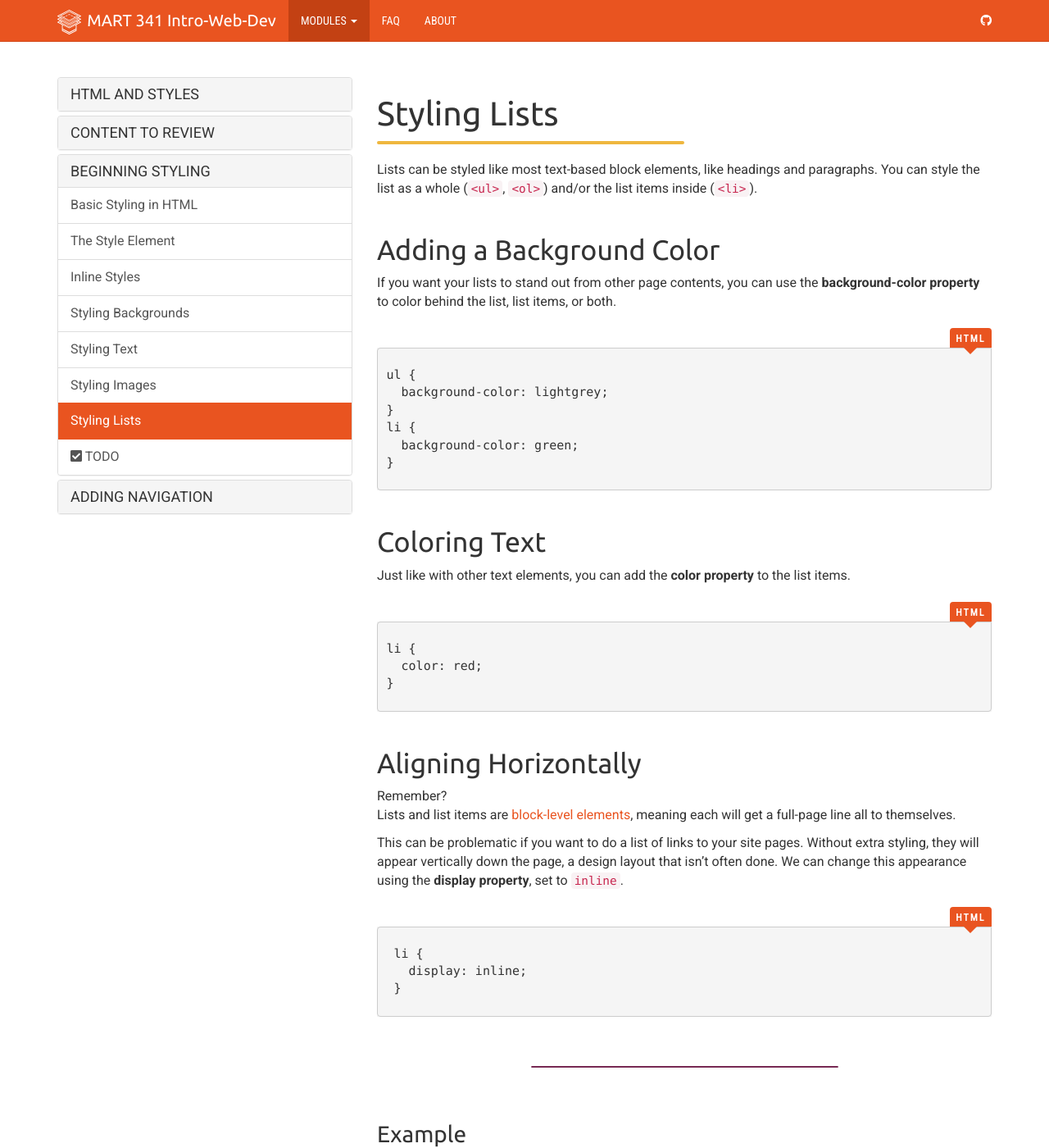
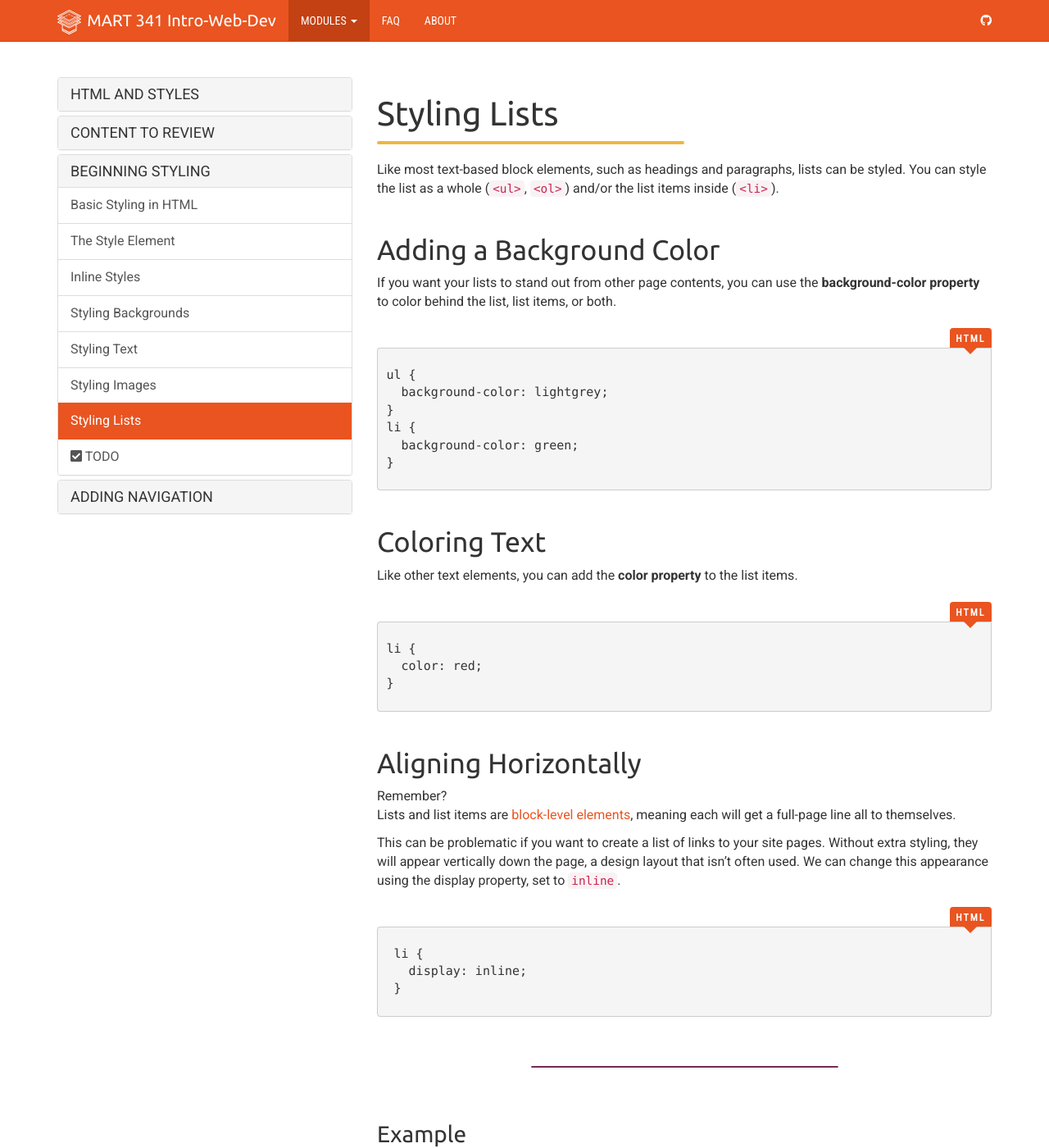
Before and after one commit to Montana-Media-Arts/webDesignFall2024, a Jekyll site: the page built from _docs/topic-08/02-intro-style/page-07.md, in a window 1280 px wide and 1400 px high. Shown: the whole window at 82% size. Built offline with Jekyll 4.4.1, drawn with Linux system fonts in a browser that asks for light colours; nearby versions of some CDN libraries; some of the changed text lies outside the part shown.

Commit message:
Update page-07.md

```diff
--- a/_docs/topic-08/02-intro-style/page-07.md
+++ b/_docs/topic-08/02-intro-style/page-07.md
@@ -6,7 +6,7 @@ permalink: /topic-08/basic-styling-lists/
 
 <div class="divider-heading"></div>
 
-Lists can be styled like most text-based block elements, like headings and paragraphs. You can style the list as a whole (`<ul>`, `<ol>`) and/or the list items inside (`<li>`).
+Like most text-based block elements, such as headings and paragraphs, lists can be styled. You can style the list as a whole (`<ul>`, `<ol>`) and/or the list items inside (`<li>`).
 
 
 ## Adding a Background Color
@@ -26,7 +26,7 @@ li {
 
 
 ## Coloring Text
-Just like with other text elements, you can add the **color property** to the list items.
+Like other text elements, you can add the **color property** to the list items.
 
 <div class="code-heading">
   <span class="html">HTML</span>
@@ -44,7 +44,7 @@ li {
 Lists and list items are <a href="../../topic-05/extra-markup#block-level" target="_blank">block-level elements</a>, meaning each will get a full-page line all to themselves.</p>
 
 
- This can be problematic if you want to do a list of links to your site pages. Without extra styling, they will appear vertically down the page, a design layout that isn't often done. We can change this appearance using the **display property**, set to `inline`.
+This can be problematic if you want to create a list of links to your site pages. Without extra styling, they will appear vertically down the page, a design layout that isn't often used. We can change this appearance using the display property, set to `inline`.
 
  <div class="code-heading">
   <span class="html">HTML</span>
@@ -60,7 +60,7 @@ Lists and list items are <a href="../../topic-05/extra-markup#block-level" targe
 
 
 ### Example
-See how you can make a list stand-out by changing its **background color**, text **color**, and item **display**!
+See how you can make a list stand out by changing its **background color**, text **color**, and item **display**!
 
 **Note** In the style element, the `ul` and the `li` are put together so that they both use the _display:inline_ style.  Otherwise, the list items won't be horizontal.
 
```
